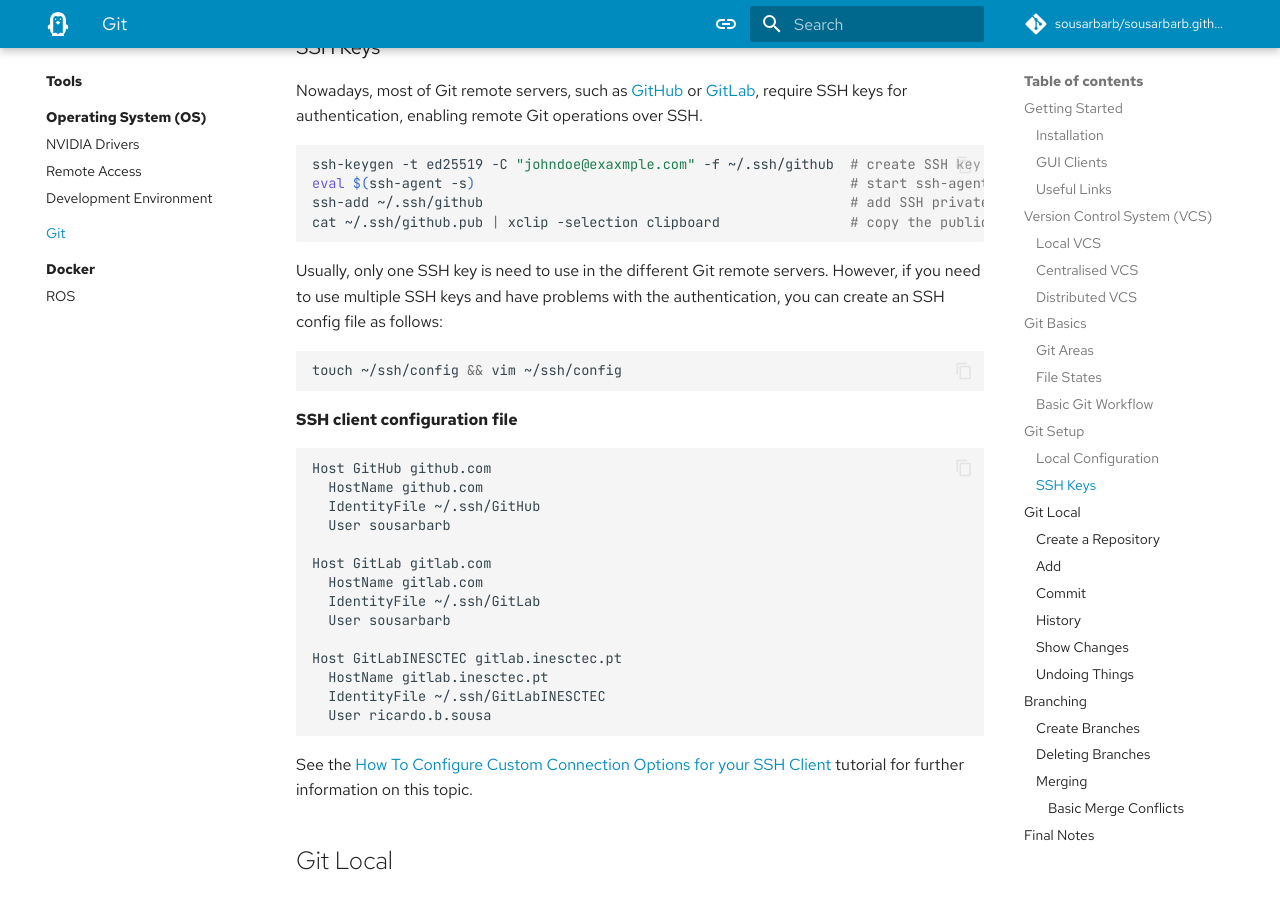
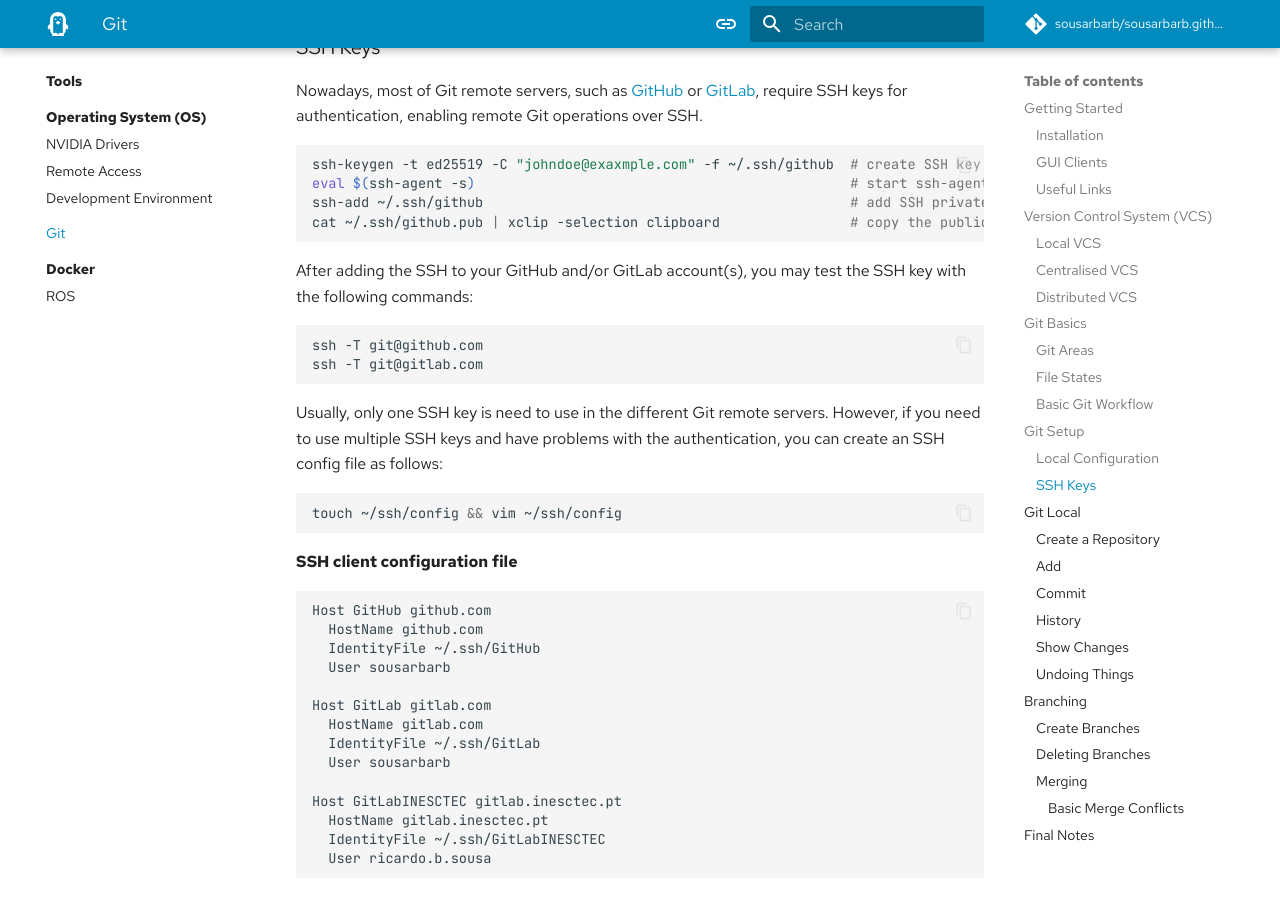
Before and after one commit to sousarbarb/sousarbarb.github.io, an MkDocs documentation site: the page built from docs/tools/git.md, in a window 1280 px wide and 900 px high, scrolled down 5786 px. Built offline with MkDocs 1.6.1 and Material for MkDocs 9.7.7, drawn with Linux system fonts in a browser that asks for light colours; comment, search, counter and statistics services are not loaded.

Commit message:
Update git.md

````diff
--- a/docs/tools/git.md
+++ b/docs/tools/git.md
@@ -251,6 +251,14 @@ ssh-add ~/.ssh/github                                             # add SSH priv
 cat ~/.ssh/github.pub | xclip -selection clipboard                # copy the public key and add to your account
 ```
 
+After adding the SSH to your GitHub and/or GitLab account(s),
+you may test the SSH key with the following commands:
+
+```sh
+ssh -T git@github.com
+ssh -T git@gitlab.com
+```
+
 Usually, only one SSH key is need to use in the different Git remote servers.
 However, if you need to use multiple SSH keys and have problems with the
 authentication, you can create an SSH config file as follows:
````
